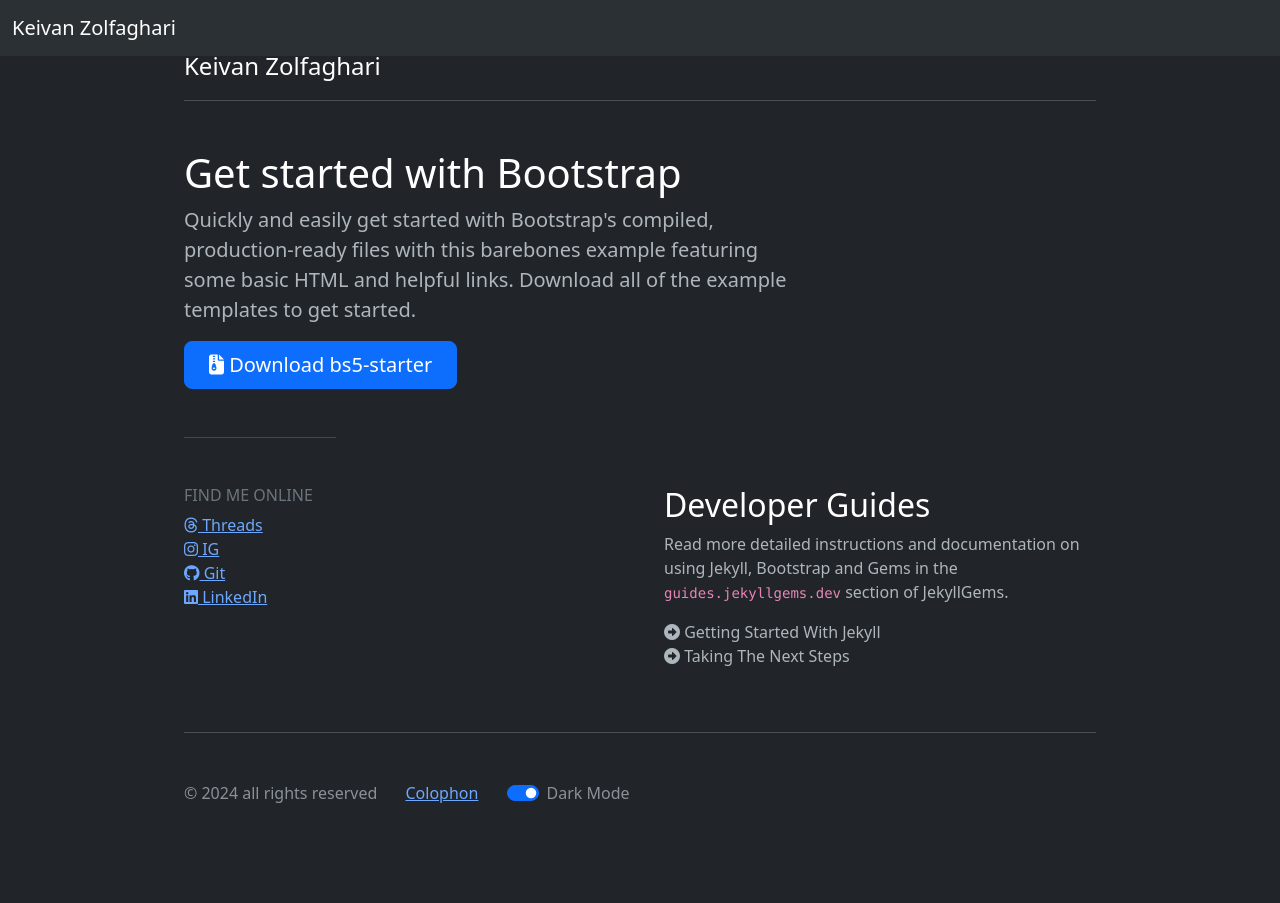
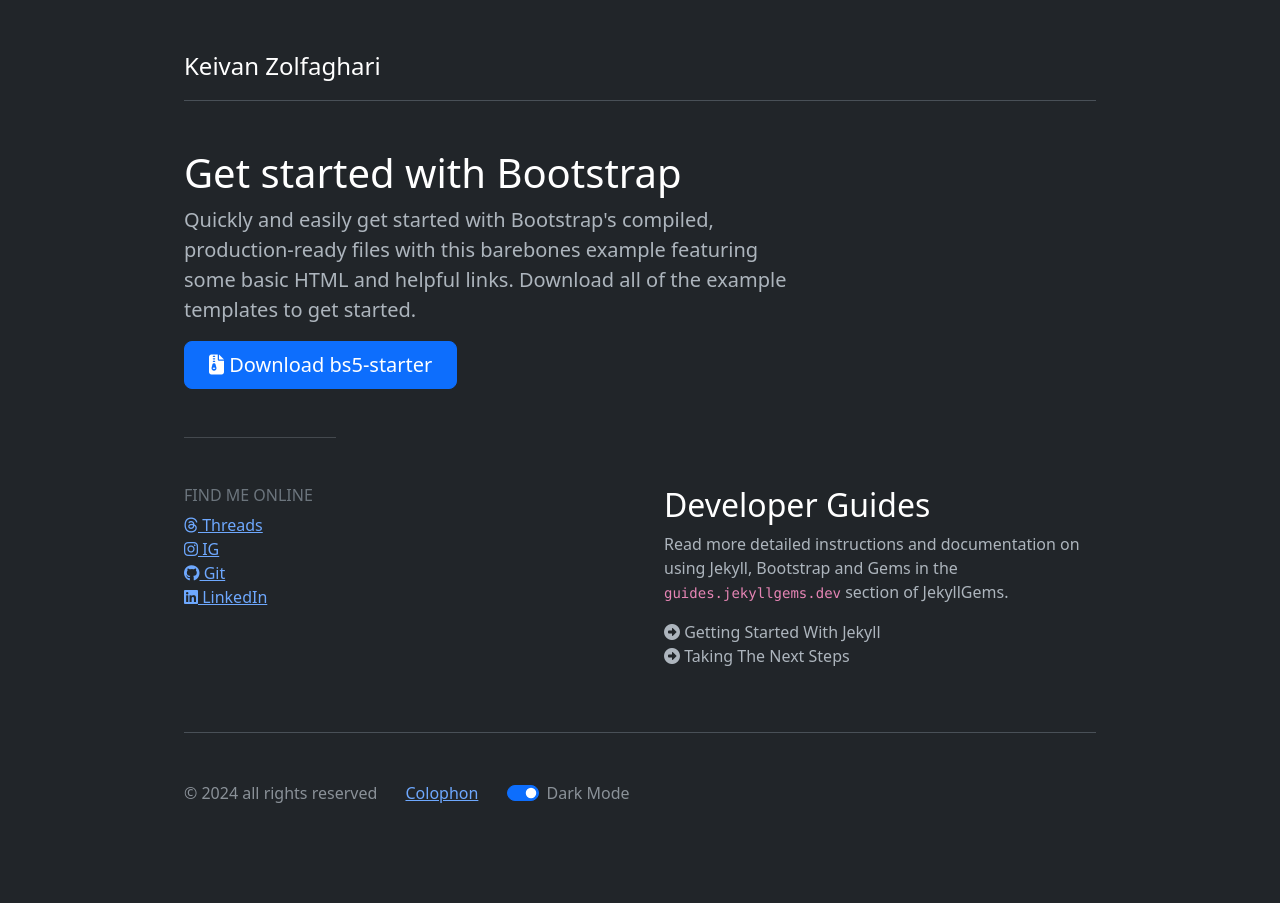
Before and after one commit to keivanz/keivanz.github.io, a Jekyll site: the page built from index.md, in a window 1280 px wide. Built offline with Jekyll 4.4.1, drawn with Linux system fonts in a browser that asks for light colours; nearby versions of some CDN libraries.

Commit message:
deleting header

```diff
--- a/_includes/header.html
+++ b/_includes/header.html
@@ -1,9 +1,3 @@
-<nav class="navbar fixed-top bg-body-tertiary">
-  <div class="container-fluid">
-    <a class="navbar-brand" href="#">{{ site.title }}</a>
-  </div>
-</nav>
-
 <header class="d-flex align-items-center pb-3 mb-5 border-bottom">
   <a href="/" class="d-flex align-items-center text-body-emphasis text-decoration-none">
     <span class="fs-4">{{ site.title }}</span>
```
